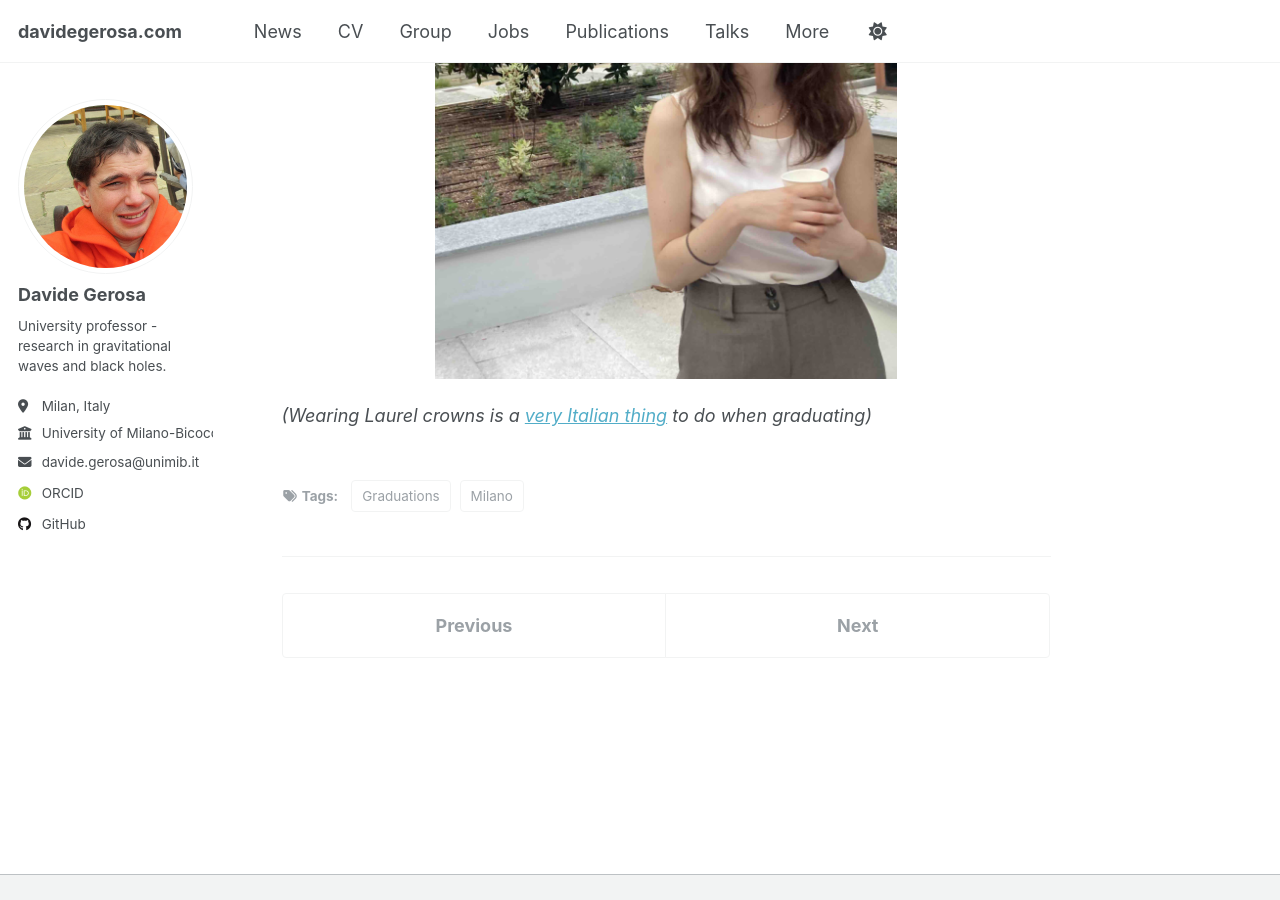
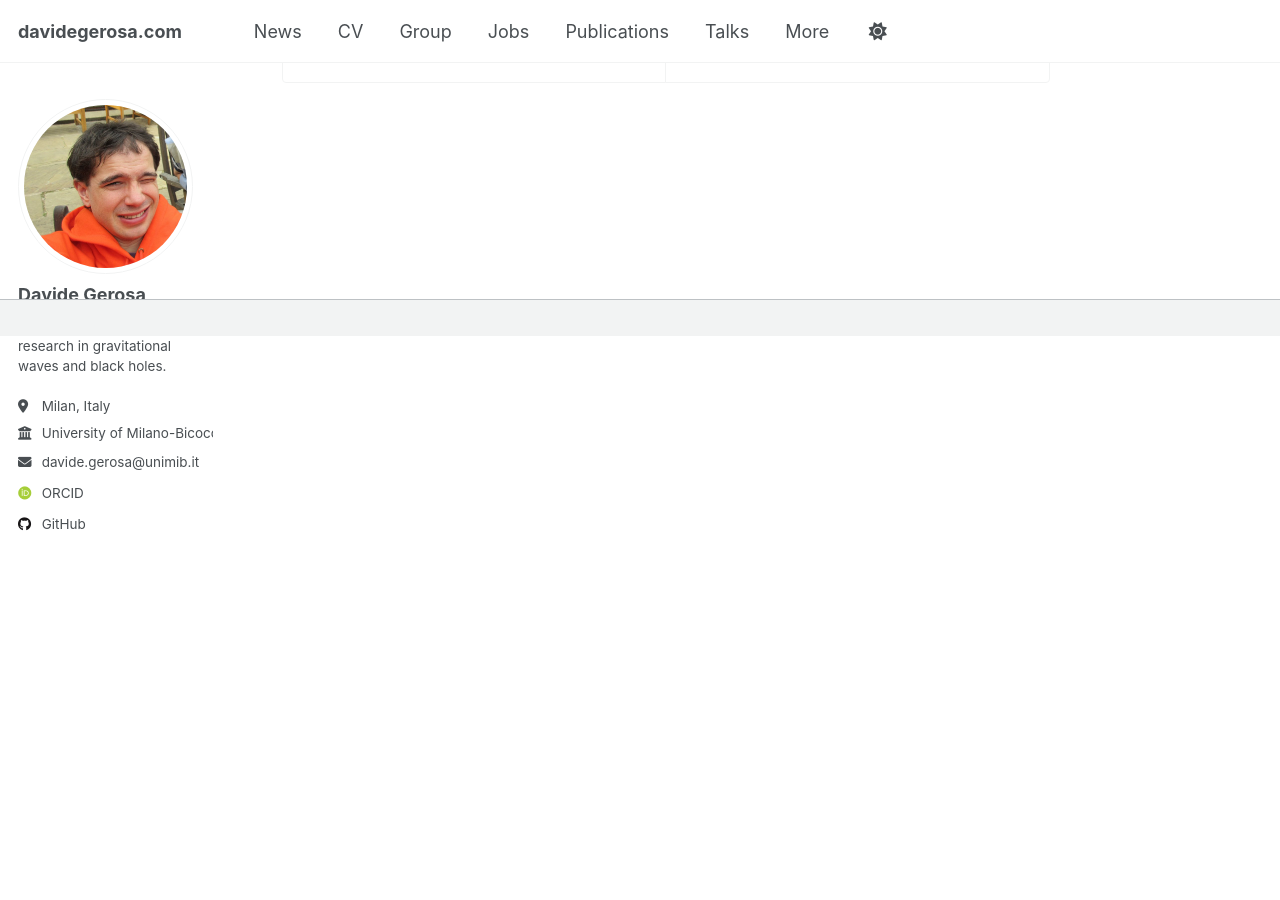
Before and after one commit to dgerosa/website, a Jekyll site: the page built from _posts/2024-09-20-cecilia-et-al.md, in a window 1280 px wide and 900 px high, scrolled down 879 px. Built offline with Jekyll 4.4.1, drawn with Linux system fonts in a browser that asks for light colours; some web fonts are replaced.

Commit message:
Fri Sep  5 08:30:20 CEST 2025

```diff
--- a/_posts/2024-09-20-cecilia-et-al.md
+++ b/_posts/2024-09-20-cecilia-et-al.md
@@ -18,9 +18,3 @@ We also supervised three BSc students who defended their short projects:
 - Francesca Rattegni worked with Matteo “Bormio” Bonetti on how the Galaxy can cause Kozai-Lidov oscillations on wide binaries.
 
 Congrats all, Spritz time now.
-
-<p style="text-align: center;">
-  <img src="/images/graduations_sep2024.jpg" alt="Graduations Sep 2024" style="max-width: 60%; height: auto;" />
-</p>
-
-*(Wearing Laurel crowns is a [very Italian thing](https://dakotarosek.wordpress.com/2023/07/26/why-do-italian-university-graduates-wear-laurel-wreaths-the-scholastic-history-of-le-marches-floral-convocation-crown/) to do when graduating)*
```
Also changed, not shown: images/graduations_sep2024.jpg (deleted).
